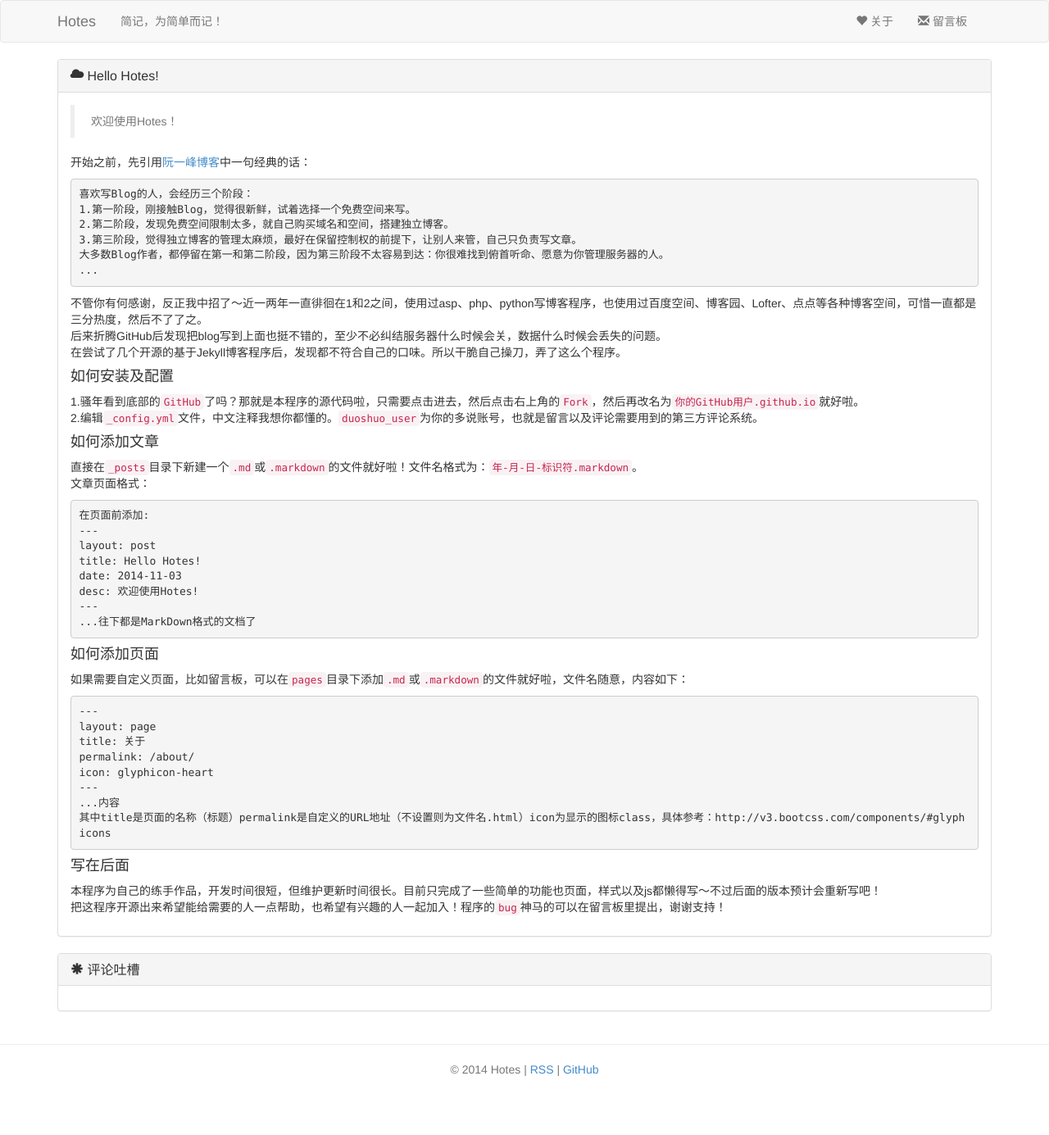
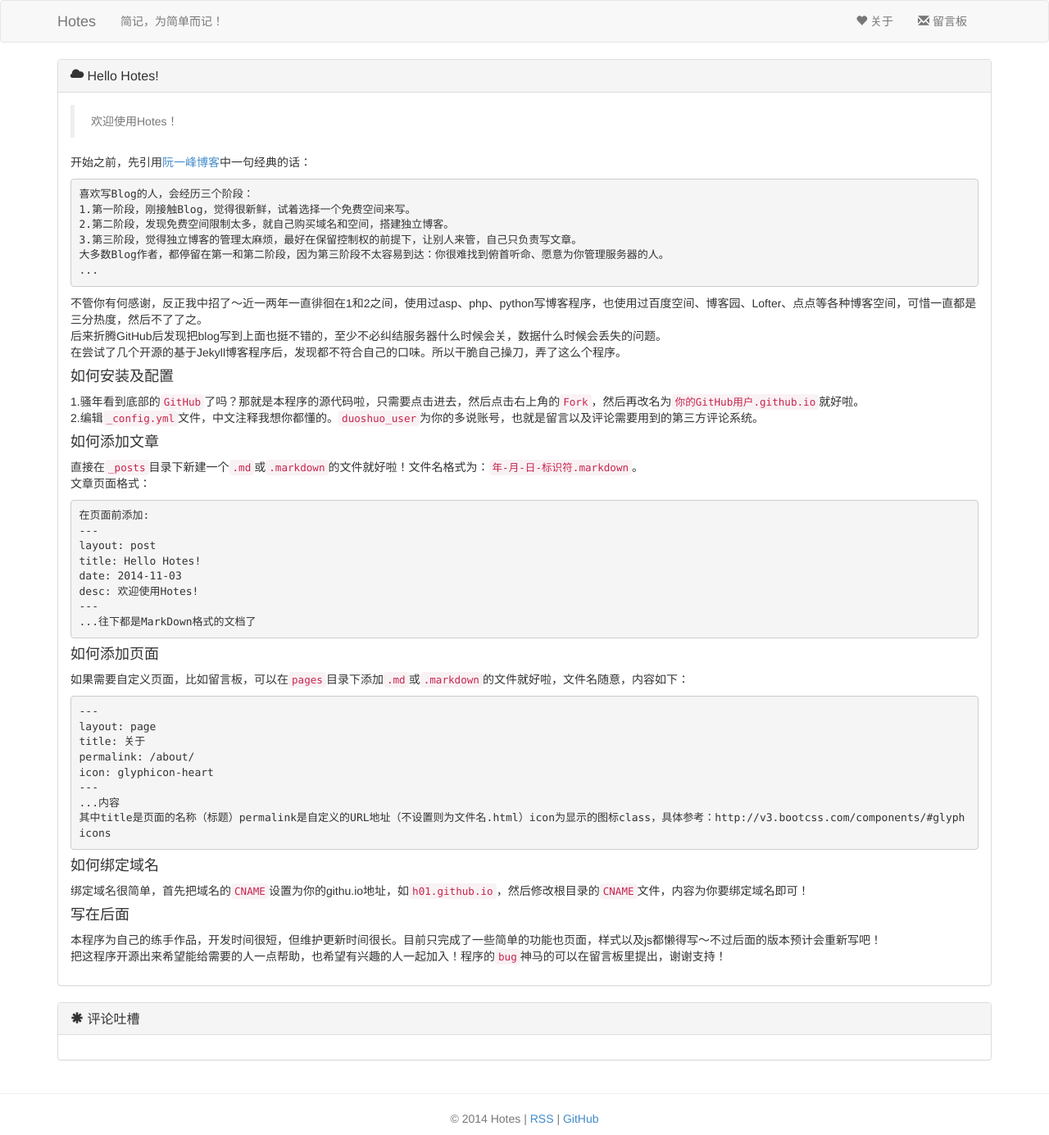
Before and after one commit to h01/h01.github.io, a Jekyll site: the page built from _posts/2014-11-03-Hello-Hotes.markdown, in a window 1280 px wide. Shown: the whole page at 82% size. Built offline with Jekyll 4.4.1, drawn with Linux system fonts in a browser that asks for light colours; comment, search, counter and statistics services are not loaded; before the commit the page ends 1325 px from its top, so only the background shows below that.

Commit message:
添加了绑定域名说明

```diff
--- a/_posts/2014-11-03-Hello-Hotes.markdown
+++ b/_posts/2014-11-03-Hello-Hotes.markdown
@@ -47,6 +47,9 @@ desc: 欢迎使用Hotes！
 	...内容
 	其中title是页面的名称（标题）permalink是自定义的URL地址（不设置则为文件名.html）icon为显示的图标class，具体参考：http://v3.bootcss.com/components/#glyphicons
 
+#### 如何绑定域名
+绑定域名很简单，首先把域名的`CNAME`设置为你的githu.io地址，如`h01.github.io`，然后修改根目录的`CNAME`文件，内容为你要绑定域名即可！
+
 #### 写在后面
 本程序为自己的练手作品，开发时间很短，但维护更新时间很长。目前只完成了一些简单的功能也页面，样式以及js都懒得写～不过后面的版本预计会重新写吧！
 把这程序开源出来希望能给需要的人一点帮助，也希望有兴趣的人一起加入！程序的`bug`神马的可以在留言板里提出，谢谢支持！
```
